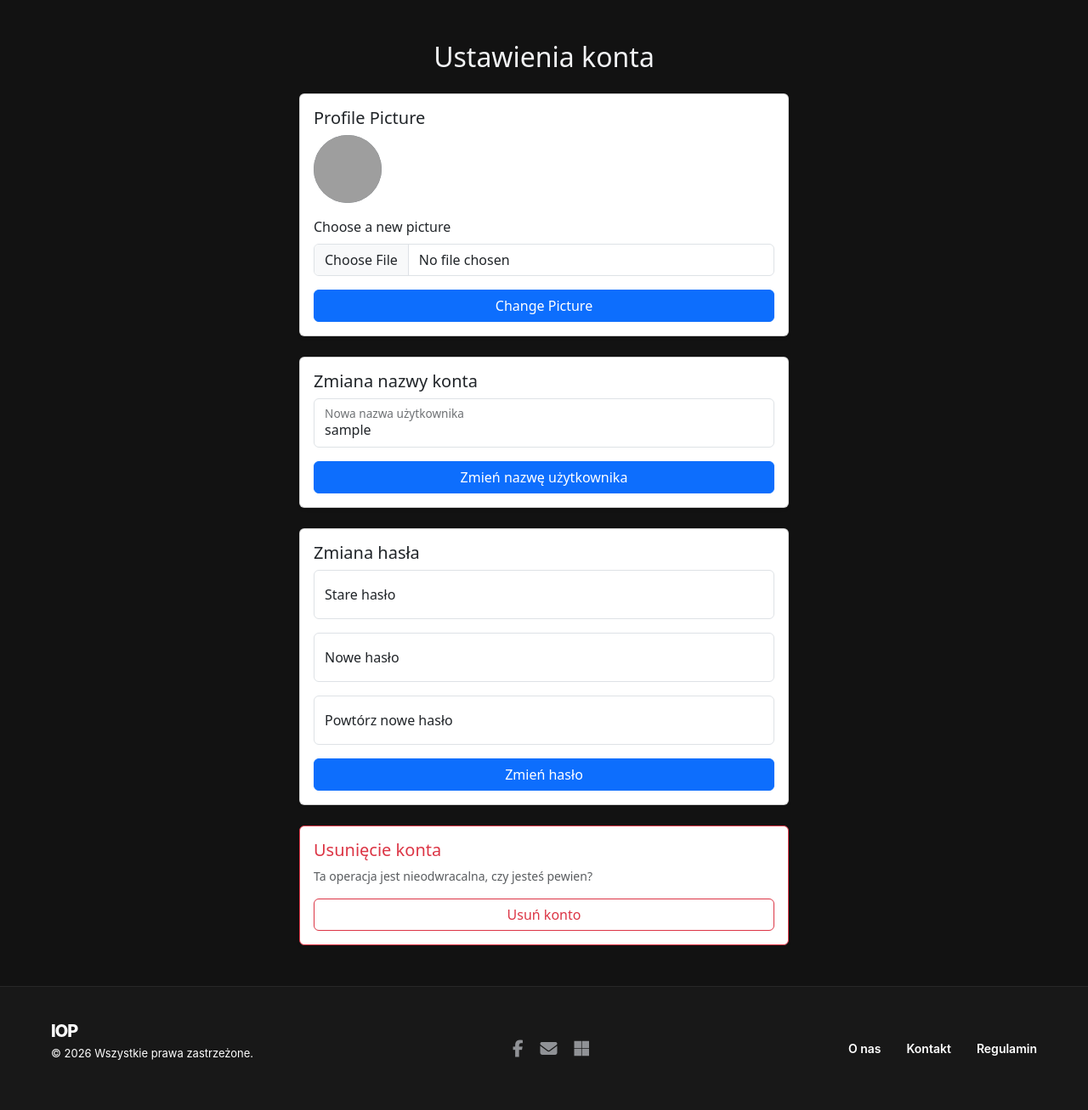
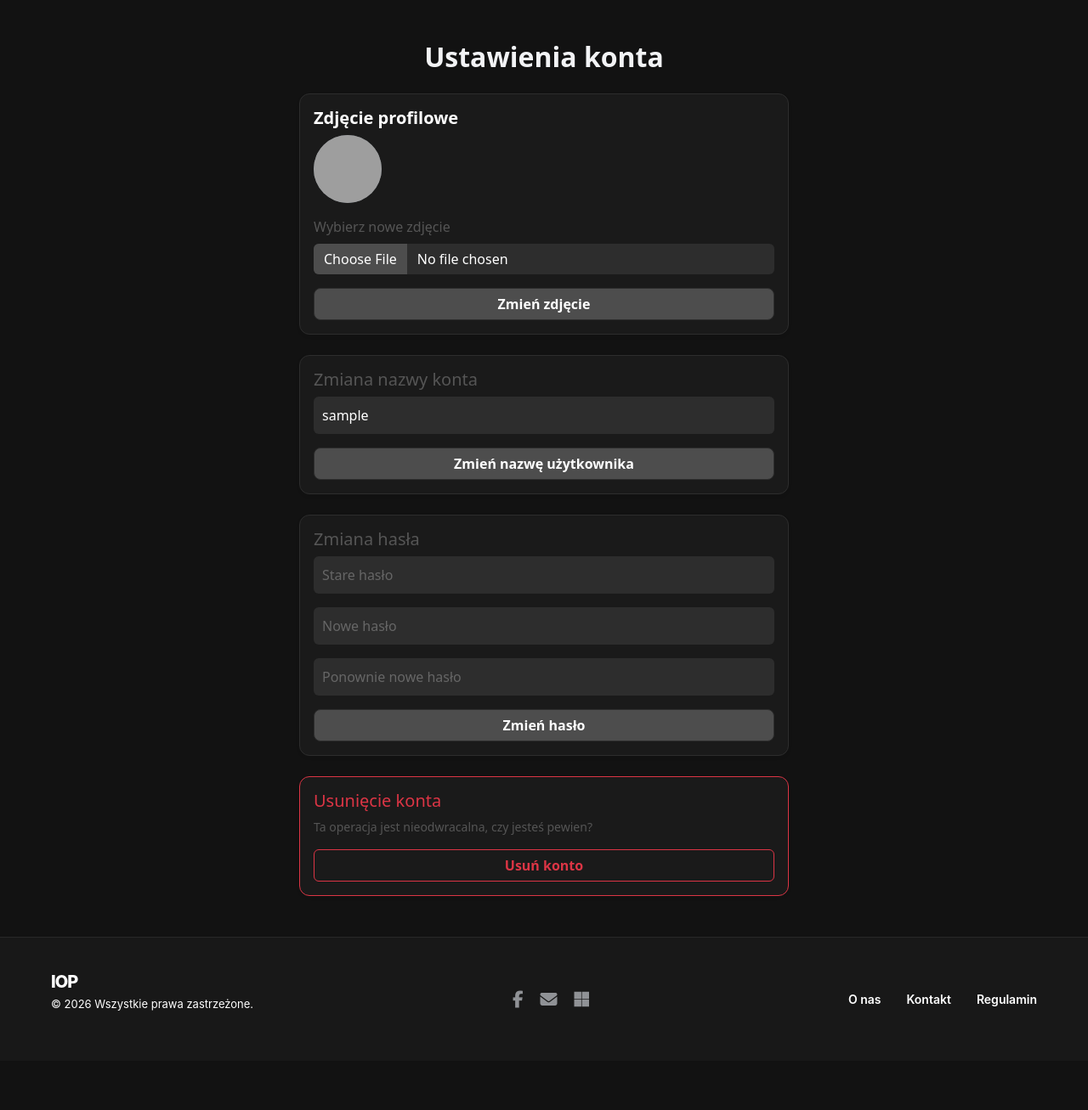
Before and after one commit to KacperZa/IOP, a Django app: page /settings/settings/ in a window 1280 px wide. Shown: the part 76-1383 px from the top of the page at 85% size. After the commit the page ends 1266 px from the top, so only its background shows below. Run offline with Django 5.2, Linux system fonts and the light colour scheme; the visitor is signed in with stand-in values (Sample User, id 1); parts of the project's set-up code (start-up, migrations or seed data) failed here and were passed over; grey boxes are pictures that could not be loaded.

Commit message:
Poprawka stron profil i ustawienia

```diff
--- a/iop/settings/templates/settings/settings.html
+++ b/iop/settings/templates/settings/settings.html
@@ -3,8 +3,51 @@
 {% block title%}Settings{% endblock %}
 
 {% block content%}
+
+<style>
+    input[type="file"] {
+        background-color: #2d2d2d;
+        color: white;
+        border: none;
+    }
+    input[type="file"]::file-selector-button {
+        background-color: #4d4d4d;
+        color: white;
+        transition: all 0.2s ease;
+        border-right: none
+    }
+    input[type="file"]:hover::file-selector-button {
+        background-color: #3b3b3b !important;
+    }
+    #input_data::placeholder {
+    color: #666;
+    }
+    #input_data{
+        padding: 10px 10px;
+        background-color: #2d2d2d;
+        border: none;
+        color: white;
+        font-weight: 500;
+    }
+
+    #button{
+        width: 100%;
+        padding: 6px;
+        border-radius: 8px;
+        border: 1px solid #2d2d2d;
+        background-color: #4d4d4d;
+        color: white;
+        font-weight: 600;
+        transition: all 0.3s ease;
+    }
+    #button:hover{
+        transform: scale(1.02);
+        background-color: #2d2d2d
+    }
+
+</style>
 <div class="container py-5" style="max-width: 600px">
-    <h2 class='mb-4 text-center'>Ustawienia konta</h2>
+    <h2 class='mb-4 text-center' style="font-weight: 800">Ustawienia konta</h2>
 
     {% if messages %}
         {% for message in messages %}
@@ -18,9 +61,9 @@
     <div class='row g-4 justify-content-center'>
         <!-- Zmiana zdjęcia profilowego -->
         <div class="col-12">
-            <div class="card shadow-sm">
-                <div class="card-body">
-                    <h5 class="card-title">Profile Picture</h5>
+            <div class="card shadow-sm" style="background-color: #1a1a1a; border: 1px solid #2d2d2d; border-radius: 12px;">
+                <div class="card-body" >
+                    <h5 class="card-title" style="color: white; font-weight: 700">Zdjęcie profilowe</h5>
 
                     <!-- podgląd aktualnego zdjęcia -->
                     {% if profile.avatar_url %}
@@ -37,10 +80,10 @@
                     <form method="post" action="{% url 'change_avatar' %}" enctype="multipart/form-data">
                         {% csrf_token %}
                         <div class="mb-3">
-                            <label class="form-label">Choose a new picture</label>
-                            <input type="file" name="avatar" class="form-control" accept="image/*">
+                            <label class="form-label" style="color: #88888888; font-weight:500">Wybierz nowe zdjęcie</label>
+                            <input type="file" name="avatar" class="form-control" accept="image/*" class>
                         </div>
-                        <button type="submit" class="btn btn-primary w-100">Change Picture</button>
+                        <button type="submit" id="button">Zmień zdjęcie</button>
                     </form>
                 </div>
             </div>
@@ -48,16 +91,15 @@
 
         <!-- Username change -->
         <div class="col-12">
-            <div class="card shadow-sm">
+            <div class="card shadow-sm" style="background-color: #1a1a1a; border: 1px solid #2d2d2d; border-radius: 12px;">
                 <div class="card-body">
-                    <h5 class='card-title'>Zmiana nazwy konta</h5>
+                    <h5 class='card-title' style="color: #88888888;">Zmiana nazwy konta</h5>
                     <form method='post' action="{% url 'change_username' %}">
                         {% csrf_token %}
-                        <div class="mb-3 form-floating">
-                            <input type="text" name="username" class="form-control" value="{{ request.user.username }}" required placeholder='Nowa nazwa użytkownika'>
-                            <label class="form-label">Nowa nazwa użytkownika</label>
+                        <div class="mb-3">
+                            <input type="text" name="username" class="form-control" value="{{ request.user.username }}" required placeholder='Nowa nazwa użytkownika' id="input_data">
                         </div>
-                        <button type="submit" class="btn btn-primary w-100">Zmień nazwę użytkownika</button>
+                        <button type="submit" id="button">Zmień nazwę użytkownika</button>
                     </form>
                 </div>
             </div>
@@ -65,24 +107,21 @@
 
         <!-- Password change -->
         <div class="col-12">
-            <div class="card shadow-sm">
+            <div class="card shadow-sm" style="background-color: #1a1a1a; border: 1px solid #2d2d2d; border-radius: 12px;">
                 <div class="card-body">
-                    <h5 class="card-title">Zmiana hasła</h5>
+                    <h5 class="card-title" style="color: #88888888;">Zmiana hasła</h5>
                     <form method="post" action="{% url 'change_password' %}">
                         {% csrf_token %}
-                        <div class="mb-3 form-floating">
-                            <input type="password" name="old_password" class="form-control" required placeholder='old password'>
-                            <label class="form-label">Stare hasło</label>
+                        <div class="mb-3">
+                            <input type="password" name="old_password" class="form-control" required placeholder='Stare hasło' id="input_data" >
                         </div>
-                        <div class="mb-3 form-floating">
-                            <input type="password" name="new_password1" class="form-control" required placeholder='new password'>
-                            <label class="form-label">Nowe hasło</label>
+                        <div class="mb-3">
+                            <input type="password" name="new_password1" class="form-control" required placeholder='Nowe hasło' id="input_data" >
                         </div>
-                        <div class="mb-3 form-floating">
-                            <input type="password" name="new_password2" class="form-control" required placeholder='new password'>
-                            <label class="form-label">Powtórz nowe hasło</label>
+                        <div class="mb-3">
+                            <input type="password" name="new_password2" class="form-control" required placeholder='Ponownie nowe hasło' id="input_data" >
                         </div>
-                        <button type="submit" class="btn btn-primary w-100">Zmień hasło</button>
+                        <button type="submit" id="button">Zmień hasło</button>
                     </form>
                 </div>
             </div>
@@ -90,12 +129,12 @@
 
         <!-- Delete account -->
         <div class="col-12">
-            <div class="card shadow-sm border-danger">
+            <div class="card shadow-sm border-danger" style="background-color: #1a1a1a; border: 1px solid #2d2d2d; border-radius: 12px;">
                 <div class="card-body">
                     <h5 class="card-title text-danger">Usunięcie konta</h5>
-                    <p class="text-muted small">Ta operacja jest nieodwracalna, czy jesteś pewien?</p>
+                    <p class=" small" style="color: #88888888;">Ta operacja jest nieodwracalna, czy jesteś pewien?</p>
                     <button class="btn btn-outline-danger w-100"
-                            data-bs-toggle="modal" data-bs-target="#deleteModal">
+                            data-bs-toggle="modal" data-bs-target="#deleteModal" style="font-weight: 600;">
                         Usuń konto
                     </button>
                 </div>
@@ -107,21 +146,21 @@
 
 <!-- Confirm acc deletion -->
 <div class="modal fade" id="deleteModal" tabindex="-1">
-    <div class="modal-dialog modal-dialog-centered"> <!--using modaldialogcentered for centering the modal, delete if neccessary-->
-        <div class="modal-content">
-            <div class="modal-header">
-                <h5 class="modal-title text-danger">Delete account</h5>
-                <button type="button" class="btn-close" data-bs-dismiss="modal"></button>
+    <div class="modal-dialog modal-dialog-centered" > <!--using modaldialogcentered for centering the modal, delete if neccessary-->
+        <div class="modal-content" style="background-color: #1a1a1a; border: 1px solid #2d2d2d; border-radius: 12px; color: #88888888; font-weight: 500">
+            <div class="modal-header" style="border-bottom: 1px solid #88888888" >
+                <h5 class=" text-danger" >Usuń konto</h5>
+                <button type="button" class="btn-close" data-bs-dismiss="modal" style="color: #88888888;"></button>
             </div>
             <div class="modal-body">
-                <p>Do you really want to delete the account <strong>{{ request.user.username }}</strong>?</p>
+                <p>Czy napewno chcesz usunąć konto? <strong>{{ request.user.username }}</strong>?</p>
                 <form method="post" action="{% url 'delete_account' %}">
                     {% csrf_token %}
                     <div class="mb-3">
-                        <label class="form-label">Confirm with your password</label>
-                        <input type="password" name="password" class="form-control" required>
+                        <label class="form-label">Potwierdź wprowadzając hasło</label>
+                        <input type="password" name="password" class="form-control" required style=" background-color: #88888888 !important; border: none;">
                     </div>
-                    <button type="submit" class="btn btn-danger w-100">Yes, delete the account</button>
+                    <button type="submit" class="btn btn-danger w-100" style="font-weight: 600; color: black">Tak, usuń konto</button>
                 </form>
             </div>
         </div>
```
Also changed, not shown: iop/settings/templates/settings/profile.html (+45 -17 lines).
